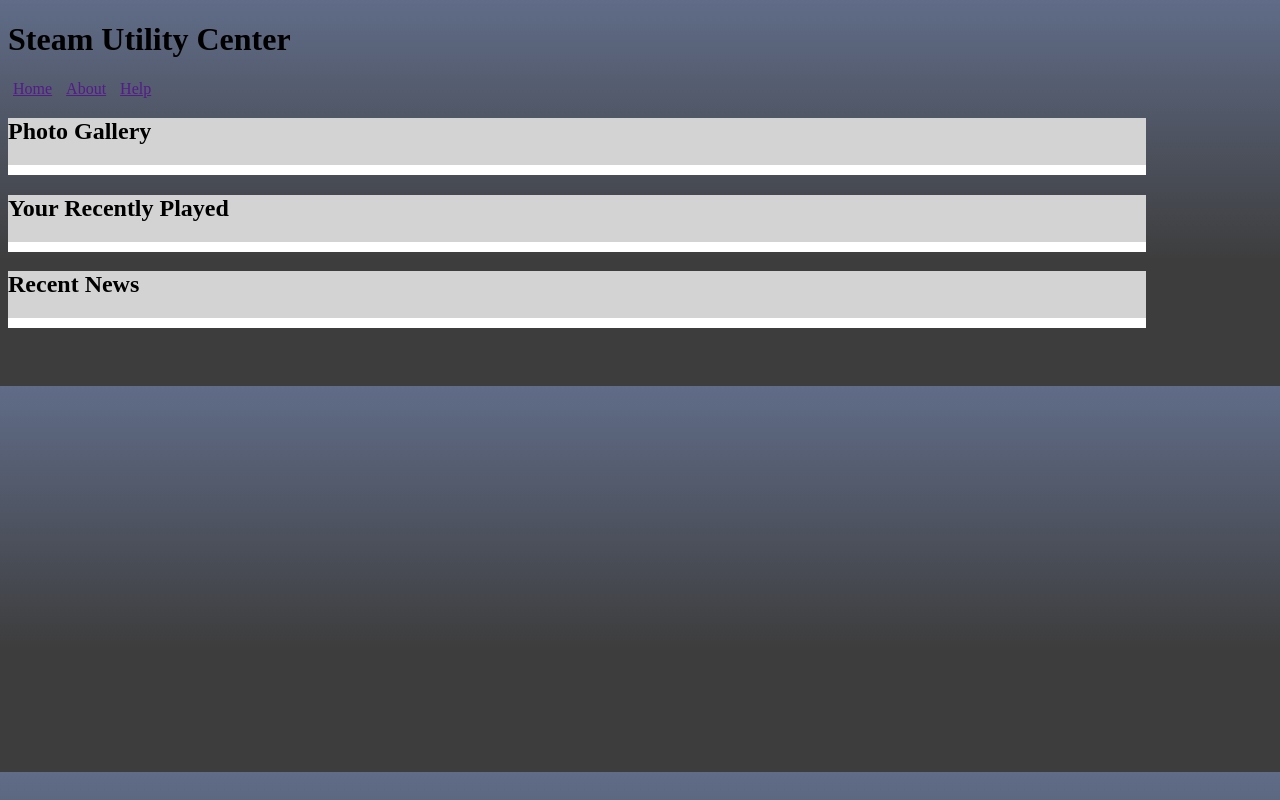
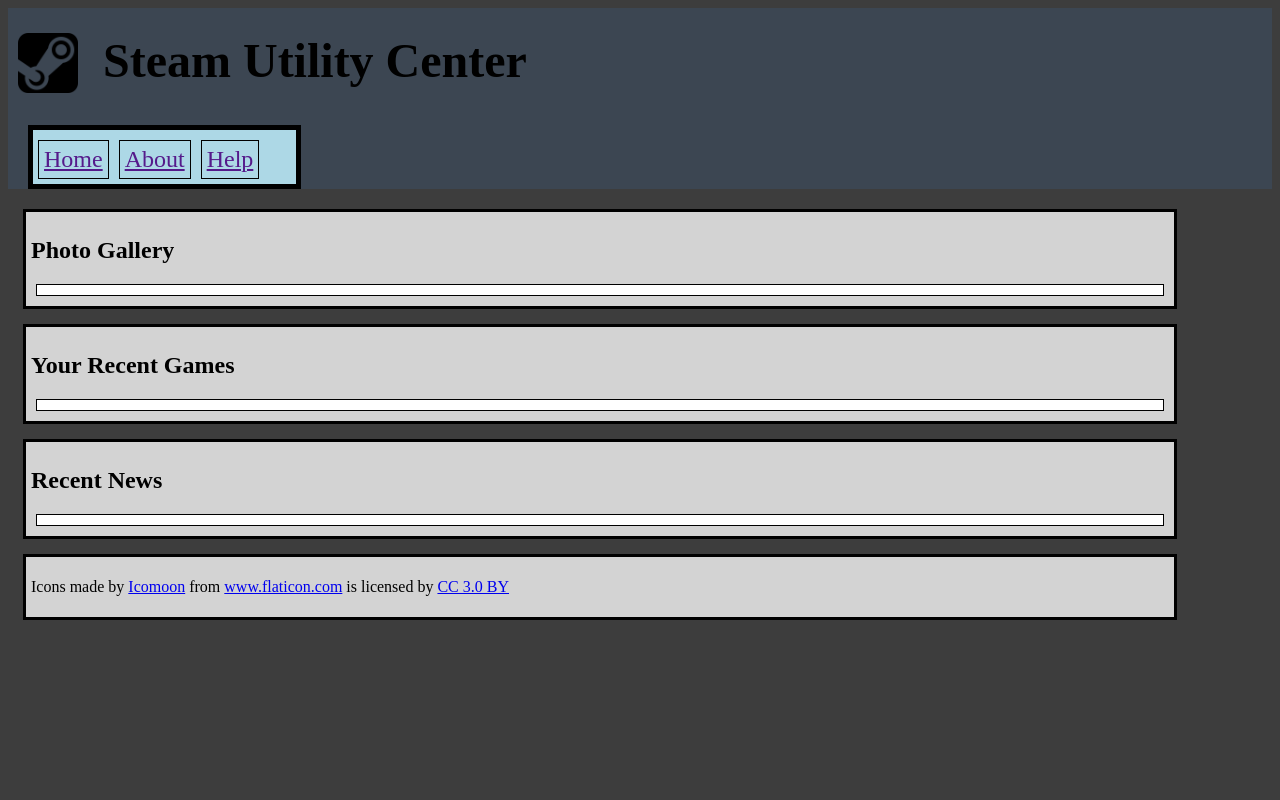
Before and after one commit to KuhnSteven/SteamApp, a website: page index.html in a window 1280 px wide. Drawn offline with Linux system fonts and the light colour scheme.

Commit message:
Layout updates
Downloaded a customized logo, created a js file, modified some spacing in the header and articles

```diff
--- a/index.html
+++ b/index.html
@@ -6,11 +6,11 @@
     <title>Page Title</title>
     <meta name="viewport" content="width=device-width, initial-scale=1">
     <link rel="stylesheet" type="text/css" media="screen" href="css/styles.css" />
-    <script src="js/main.js"></script>
+<!--    <script src="js/main.js"></script> -->
 </head>
 <body>
     <header>
-        <h1>Steam Utility Center</h1>
+        <h1><img class="logo" alt="Steam Logo" src="graphics/steam.png"> Steam Utility Center</h1>
         <nav>
             <a href="">Home</a>
             <a href="">About</a>
@@ -20,12 +20,16 @@
 
     <article>
         <h1>Photo Gallery</h1>
-        <section id="gallery"></section>
+        <section id="gallery">
+
+        </section>
     </article>
 
     <article>
-        <h1>Your Recently Played</h1>
-        <section id="recents"></section>
+        <h1>Your Recent Games</h1>
+        <section id="recents">
+
+        </section>
     </article>
 
     <article>
@@ -35,5 +39,8 @@
         </section>
     </article>
 
+    <article>
+        <p>Icons made by <a href="https://www.flaticon.com/authors/icomoon" title="Icomoon">Icomoon</a> from <a href="https://www.flaticon.com/" title="Flaticon">www.flaticon.com</a> is licensed by <a href="http://creativecommons.org/licenses/by/3.0/" title="Creative Commons BY 3.0" target="_blank">CC 3.0 BY</a></p>
+    </article>
 </body>
 </html>
--- a/scss/styles.scss
+++ b/scss/styles.scss
@@ -1,33 +1,65 @@
+
 html {
-    /* Permalink - use to edit and share this gradient: http://colorzilla.com/gradient-editor/#606c88+0,3d3d3d+68 */
-    background: #606c88; /* Old browsers */
-    background: -moz-linear-gradient(top,  #606c88 0%, #3d3d3d 68%); /* FF3.6-15 */
-    background: -webkit-linear-gradient(top,  #606c88 0%,#3d3d3d 68%); /* Chrome10-25,Safari5.1-6 */
-    background: linear-gradient(to bottom,  #606c88 0%,#3d3d3d 68%); /* W3C, IE10+, FF16+, Chrome26+, Opera12+, Safari7+ */
-    filter: progid:DXImageTransform.Microsoft.gradient( startColorstr='#606c88', endColorstr='#3d3d3d',GradientType=0 ); /* IE6-9 */
-
+    background-color: #3d3d3d;
 }
 
 body {
     padding-bottom: 50px;
 }
 
-/*h1 {
+header {
+    background-color: #3c4652;
+    h1 {
+        margin-top: 25px;
+        font-size: 3rem;
+        display: inline-flex;
+    }
+}
 
-}*/
+nav {
+    display: flex;
+    flex-wrap: wrap;
+    justify-content: flex-start;
+    width: 20%;
+    padding: 15px;
+    margin: 20px;
+    background-color: lightblue;
+    border: 5px black solid;
+    a {
+        font-size: 1.5rem;
+        padding: 5px;
+        margin-right: 10px;
+        margin-top: 5px;
+        background-color: lightblue;
+        border: 1px black solid;
+        a:hover {
+            background-color: rgb(69, 140, 169);
+        }
+    }
+}
 
-a {
-    padding: 5px;
-    border: 1px;
-}
 
 article {
     width: 90%;
-    border: 3px;
+    border: 3px black solid;
     background-color: lightgray;
+    margin: 15px;
+    padding: 5px;
     section {
-        border: 1px;
+        border: 1px black solid;
         padding: 5px;
+        margin: 5px;
         background-color: white;
     }
 }
+
+
+// Classes
+.logo {
+    display: inline-block;
+    height: 60px;
+    width: auto;
+    margin-right: 25px;
+}
+
+// IDs (#)
```
Also changed, not shown: css/styles.css, graphics/steam.png (added), js/scripts.js (added).
